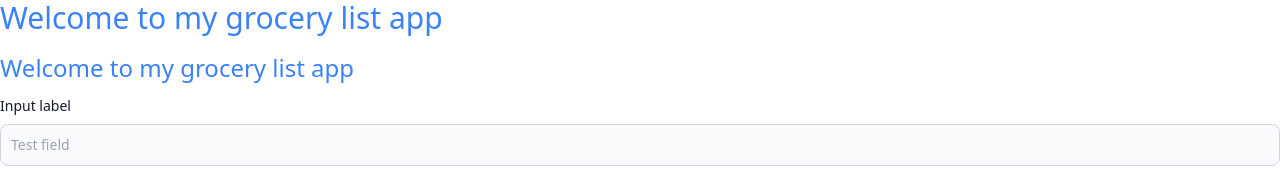
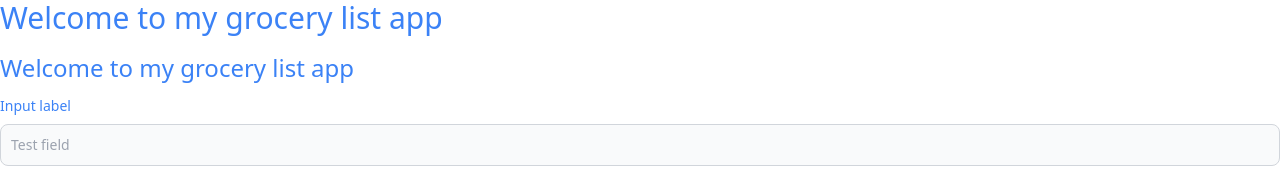
Before and after one commit to Zeppelin17/nextjs-grocery-list, a Next.js app: page / in a window 1280 px wide. Shown: the top 186 px of the page. Built offline with nearby package versions, Linux system fonts and the light colour scheme.

Commit message:
[UPD] component classes and missing attributes

```diff
--- a/components/inputText.js
+++ b/components/inputText.js
@@ -4,17 +4,19 @@ const InputText = ({ label, name, placeholder, onChange, value }) => {
       {label && (
         <label
           htmlFor={name}
-          className="block mb-2 text-sm font-medium text-gray-900"
+          className="block mb-2 text-sm font-medium text-blue-500"
         >
           {label}
         </label>
       )}
       <input
+        id={name}
+        name={name}
         type="text"
         value={value}
         placeholder={placeholder}
         onChange={onChange}
-        className="bg-gray-50 border border-gray-300 text-gray-900 text-sm rounded-lg focus:ring-blue-500 focus:border-blue-500 block w-full p-2.5 placeholder-gray-400"
+        className="mb-2 bg-gray-50 border border-gray-300 text-gray-900 text-sm rounded-lg outline-blue-500 block w-full p-2.5 placeholder-gray-400"
       />
     </>
   )
```
